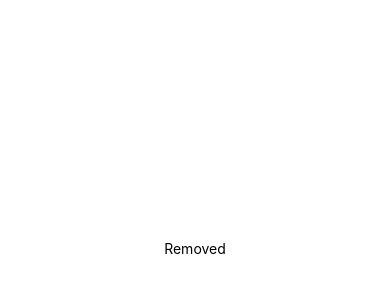
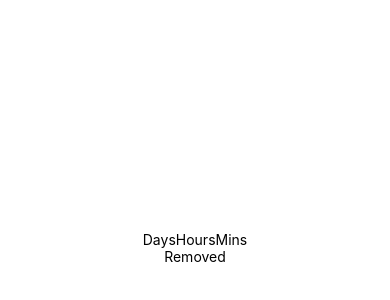
Before and after one commit to zeeberry/ring-minder, a React Native app in the folder ringMinder/: screen / in a window 390 px wide. Shown: the part 174-474 px from the top of the page. Built offline with nearby package versions, Linux system fonts and the light colour scheme.

Commit message:
add timer

```diff
--- a/ringMinder/App.js
+++ b/ringMinder/App.js
@@ -26,10 +26,23 @@ class Ring extends React.Component {
   }
 }
 
+class Timer extends React.Component {
+  render() {
+    return (
+      <Text style={styles.timer}>
+        <Text style={styles.timerUnits}>Days</Text>
+        <Text style={styles.timerUnits}>Hours</Text>
+        <Text style={styles.timerUnits}>Mins</Text>
+      </Text>
+    );
+  }
+}
+
 export default class App extends React.Component {
   render() {
     return (
       <View style={styles.container}>
+        <Timer />
         <Ring />
       </View>
     );
@@ -43,4 +56,7 @@ const styles = StyleSheet.create({
     alignItems: 'center',
     justifyContent: 'center',
   },
+  timer: {
+    flexDirection: 'row',
+  }
 });
```
